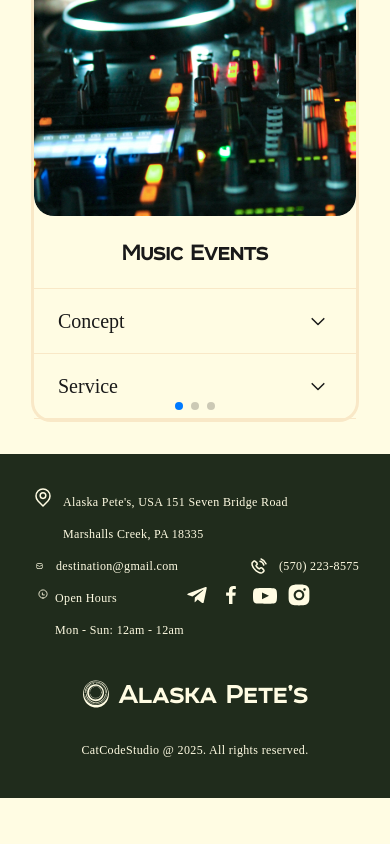
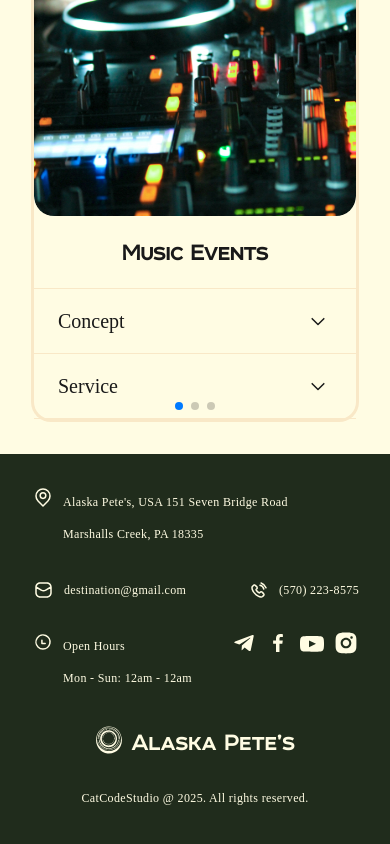
Before and after one commit to Pozniak17/alaska-petes-restaurant, a Next.js app: page / in a window 390 px wide. Shown: the part 1029-1873 px from the top of the page. Before the commit the page ends 1827 px from the top, so only its background shows below. Built offline with nearby package versions, Linux system fonts and the light colour scheme.

Commit message:
finished section Footer: mobile/table/desktop

```diff
--- a/src/app/components/Footer/Footer.module.css
+++ b/src/app/components/Footer/Footer.module.css
@@ -3,30 +3,6 @@
   padding-bottom: 32px;
   background: var(--BG-Footer-Green, #202c1c);
   color: var(--BG-Beige, #fffce3);
-}
-
-.footer_wrapper {
-  display: flex;
-}
-
-.footer_text {
-  font-family: PermianSerifTypeface;
-  font-size: 12px;
-  line-height: 32px; /* 266.667% */
-  letter-spacing: 0.36px;
-}
-
-.footer_address {
-  margin-left: 8px;
-}
-
-.link {
-  display: flex;
-  align-items: center;
-
-  text-decoration: none;
-  color: var(--BG-Beige, #fffce3);
-  text-align: center;
 
   /* Mobile/Body/Small */
   font-family: PermianSerifTypeface;
@@ -37,40 +13,66 @@
   letter-spacing: 0.36px;
 }
 
-.icon {
-  padding: 5px 4px;
+.icon_list {
+  gap: 8px;
+  display: flex;
+  list-style: none;
 }
 
-.link_text {
+.address_wrapper {
+  display: flex;
+  margin-bottom: 24px;
+}
+
+.address_list,
+.hours_list {
+  list-style: none;
   margin-left: 8px;
 }
 
 .contact_wrapper {
+  margin-bottom: 24px;
+}
+
+.hours_container {
+  display: flex;
+}
+
+.contact_list {
+  list-style: none;
   display: flex;
   justify-content: space-between;
 }
 
-.hours_wrapper {
+.second_wrapper {
   display: flex;
-
+  justify-content: space-between;
   margin-bottom: 32px;
 }
 
-.icon_list {
-  gap: 8px;
-  list-style: none;
-  display: flex;
+.contact_text {
+  margin-left: 8px;
 }
 
-.footer_logo {
+.contact_icon {
+  box-sizing: content-box;
+  padding: 5px 4px;
+}
+
+.contact_item {
   display: flex;
   align-items: center;
+}
+
+.copyright {
+  text-align: center;
+}
+
+.logo {
+  display: flex;
+  margin-bottom: 24px;
   gap: 8px;
-  margin-left: auto;
-  margin-right: auto;
   justify-content: center;
-  margin-bottom: 24px;
-
   color: var(--BG-Beige, #fffce3);
 
   /* Desktop/Heading/H3 */
@@ -82,6 +84,57 @@
   letter-spacing: 0.72px;
 }
 
-.coopyrigth {
-  text-align: center;
+@media (min-width: 744px) {
+  .footer {
+    font-size: 16px;
+    letter-spacing: 0.48px;
+  }
+  .address_wrapper,
+  .contact_wrapper {
+    margin-bottom: 0;
+  }
+  .contact_list {
+    display: block;
+  }
+
+  .first_wrapper {
+    margin-bottom: 24px;
+    display: flex;
+    justify-content: space-between;
+  }
+
+  .icon_list {
+    gap: 16px;
+  }
+
+  .second_wrapper {
+    margin-bottom: 24px;
+  }
 }
+
+@media (min-width: 1440px) {
+  .first_wrapper {
+    display: block;
+  }
+
+  .address_wrapper {
+    margin-bottom: 8px;
+  }
+
+  .main_wrapper {
+    display: flex;
+    justify-content: space-between;
+  }
+
+  .second_wrapper {
+    margin-bottom: 0;
+  }
+
+  .icon_list {
+    margin-left: 88px;
+  }
+
+  .logo {
+    margin-bottom: 0px;
+  }
+}
--- a/src/app/components/Footer/Footer.tsx
+++ b/src/app/components/Footer/Footer.tsx
@@ -2,7 +2,7 @@ import Image from 'next/image';
 import styles from './Footer.module.css';
 import map from '../../../../public/icons/footer/map.svg';
 import mail from '../../../../public/icons/footer/mail.svg';
-import ring from '../../../../public/icons/footer/ring.svg';
+import phone from '../../../../public/icons/footer/ring.svg';
 import clock from '../../../../public/icons/footer/clock.svg';
 import telegram from '../../../../public/icons/footer/telegram.svg';
 import facebook from '../../../../public/icons/footer/facebook.svg';
@@ -15,37 +15,50 @@ export default function Footer() {
   return (
     <footer className={styles.footer}>
       <Container>
-        <div className={styles.footer_wrapper}>
+        <div className={styles.main_wrapper}>
+          <div className={styles.first_wrapper}>
+            <div className={styles.address_wrapper}>
               <Image src={map} alt="map icon" />
-          <div className={styles.footer_address}>
-            <p className={styles.footer_text}>
-              Alaska Pete&apos;s, USA 151 Seven Bridge Road
-            </p>
-            <p className={styles.footer_text}>Marshalls Creek, PA 18335</p>
+              <ul className={styles.address_list}>
+                <li>
+                  <p>Alaska Pete's, USA 151 Seven Bridge Road</p>
+                </li>
+                <li>
+                  <p>Marshalls Creek, PA 18335</p>
+                </li>
+              </ul>
+            </div>
+
+            <div className={styles.contact_wrapper}>
+              <ul className={styles.contact_list}>
+                <li className={styles.contact_item}>
+                  <Image
+                    src={mail}
+                    alt="@mail icon"
+                    className={styles.contact_icon}
+                  />
+                  <p className={styles.contact_text}>destination@gmail.com</p>
+                </li>
+
+                <li className={styles.contact_item}>
+                  <Image src={phone} alt="phone number" />
+                  <p className={styles.contact_text}>(570) 223-8575</p>
+                </li>
+              </ul>
             </div>
           </div>
 
-        <div className={styles.contact_wrapper}>
-          <div className={styles.footer_wrapper}>
-            <a href="mailto:destination@gmail.com" className={styles.link}>
-              <Image src={mail} alt="map icon" className={styles.icon} />
-              <span className={styles.link_text}>destination@gmail.com</span>
-            </a>
-          </div>
-
-          <div className={styles.footer_wrapper}>
-            <a href="telto:(570) 223-8575" className={styles.link}>
-              <Image src={ring} alt="phone icon" />
-              <span className={styles.link_text}>(570) 223-8575</span>
-            </a>
-          </div>
-        </div>
-
-        <div className={styles.hours_wrapper}>
-          <Image src={clock} alt="clock icon" className={styles.icon} />
-          <div>
-            <p className={styles.footer_text}>Open Hours</p>
-            <p className={styles.footer_text}>Mon - Sun: 12am - 12am</p>
+          <div className={styles.second_wrapper}>
+            <div className={styles.hours_container}>
+              <Image src={clock} alt="clock icon" />
+              <ul className={styles.hours_list}>
+                <li>
+                  <p>Open Hours</p>
+                </li>
+                <li>
+                  <p>Mon - Sun: 12am - 12am</p>
+                </li>
+              </ul>
             </div>
 
             <ul className={styles.icon_list}>
@@ -64,14 +77,13 @@ export default function Footer() {
             </ul>
           </div>
 
-        <div className={styles.footer_logo}>
-          <Image src={logo} alt="logo icon" />
-          <h3>Alaska Pete’s</h3>
+          <div className={styles.logo}>
+            <Image src={logo} alt="logo" /> Alaska Pete’s
           </div>
-
-        <p className={`${styles.footer_text} ${styles.coopyrigth}`}>
+        </div>
+        <div className={styles.copyright}>
           CatCodeStudio @ 2025. All rights reserved.
-        </p>
+        </div>
       </Container>
     </footer>
   );
```
Lines whose indentation alone changed are shown as unchanged.
